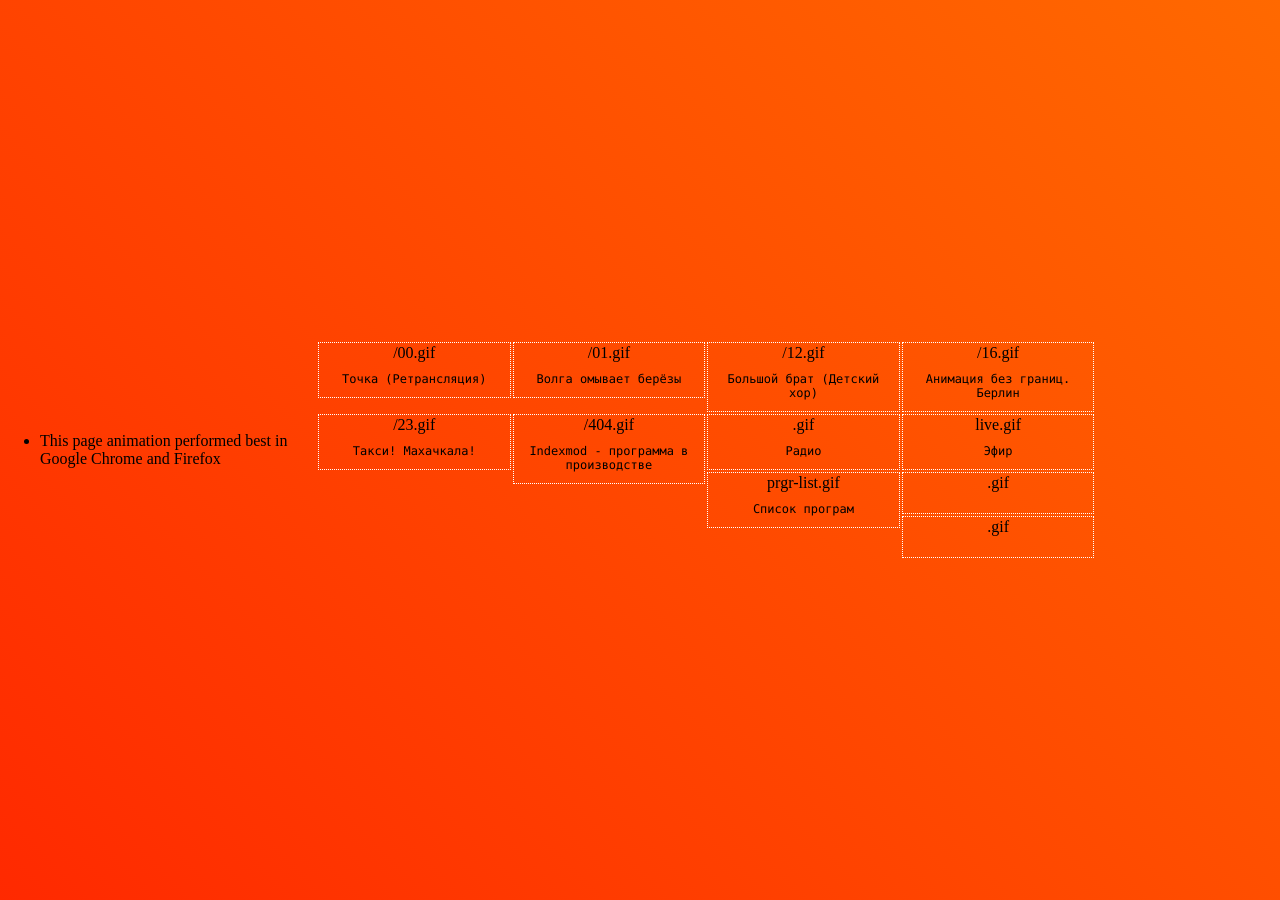
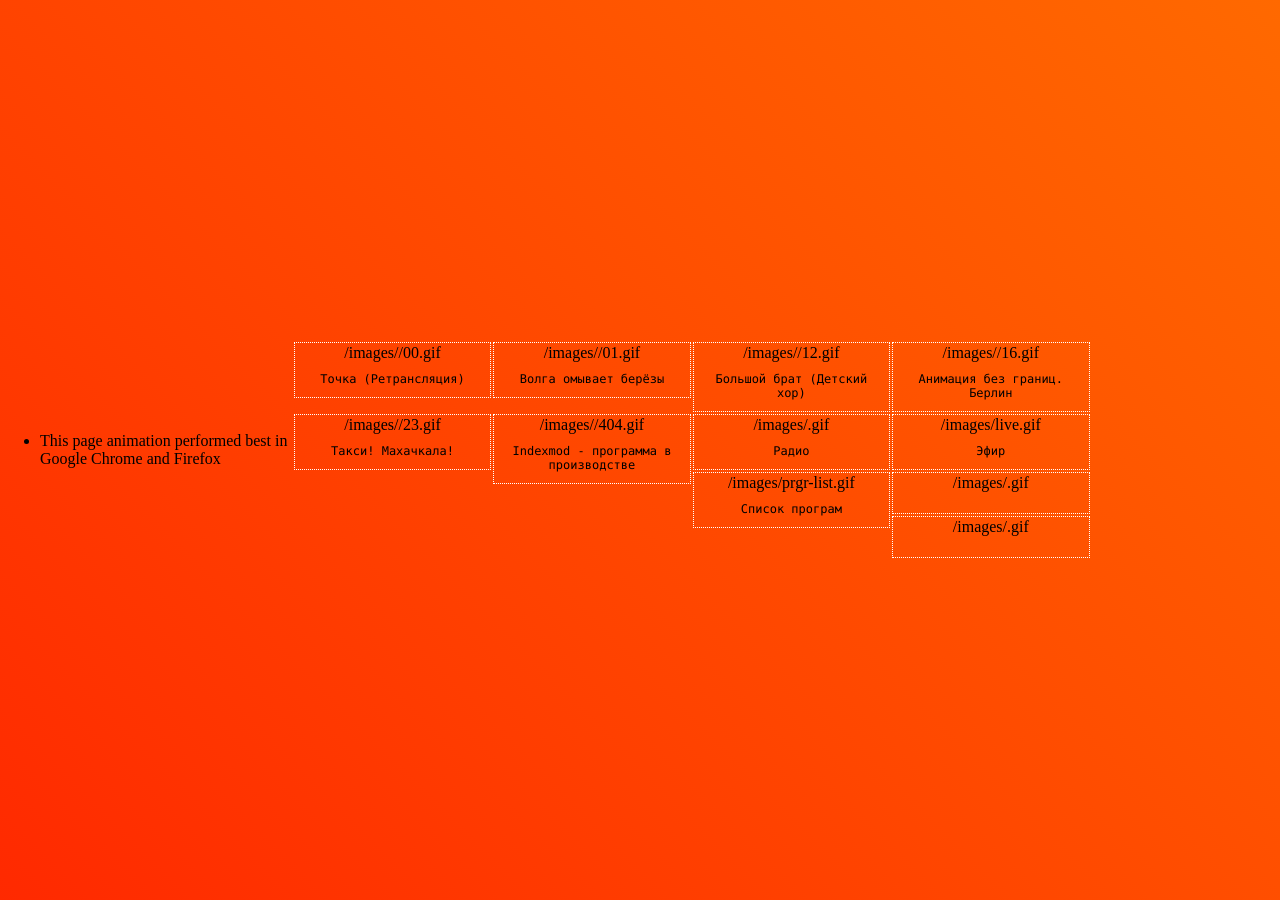
Before and after one commit to indexmod/radio, a Jekyll site: the page built from live.md, in a window 1280 px wide. Built offline with Jekyll 4.4.1, drawn with Linux system fonts in a browser that asks for light colours.

Commit message:
Update live.md

```diff
--- a/live.md
+++ b/live.md
@@ -16,7 +16,7 @@ permalink: live
   {% for page in mypages %}
   {% unless page.exclude %}
   <figure>
-  <a href="{{ page.permalink | absolute_url }}">{{page.permalink}}.gif</a>
+  <a href="{{ page.permalink | absolute_url }}">/images/{{page.permalink}}.gif</a>
   <figcaption>
   <p class="shortname">{{page.title}}</p></figcaption>
   </figure>
```
